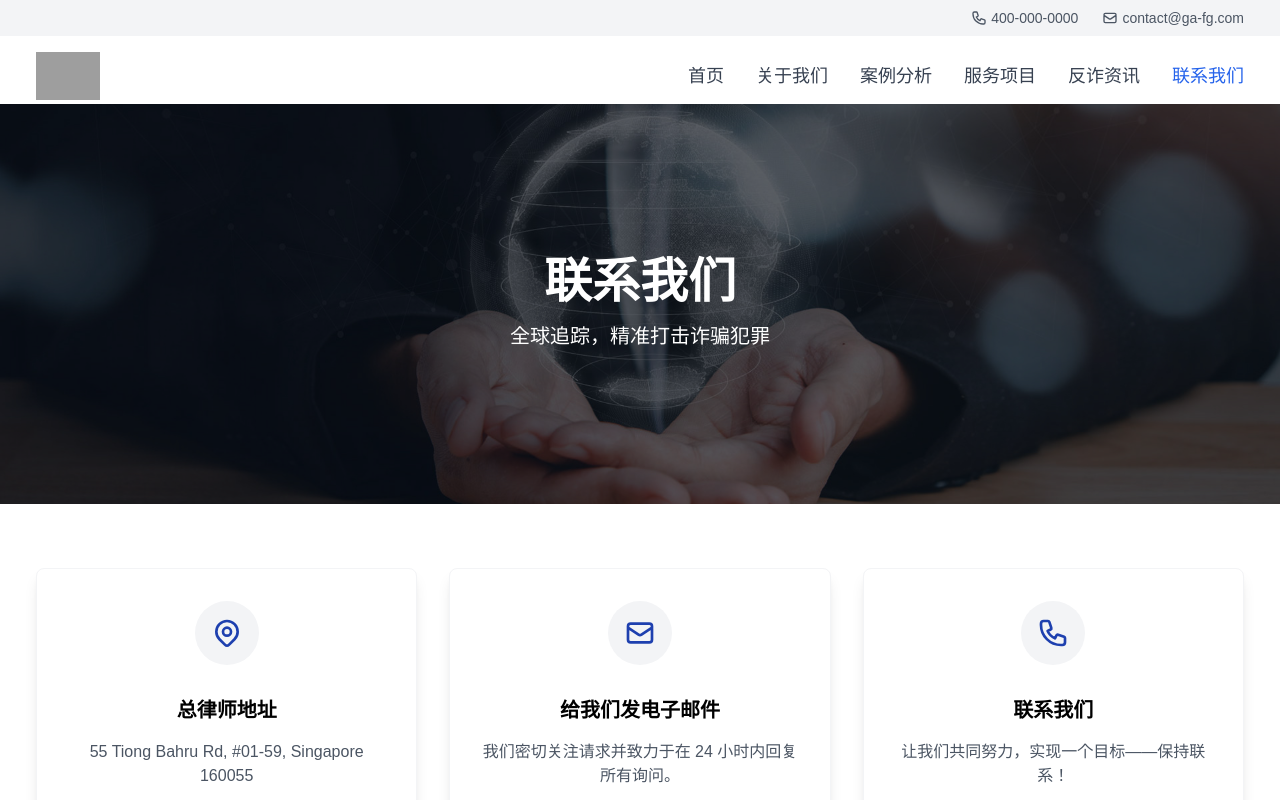
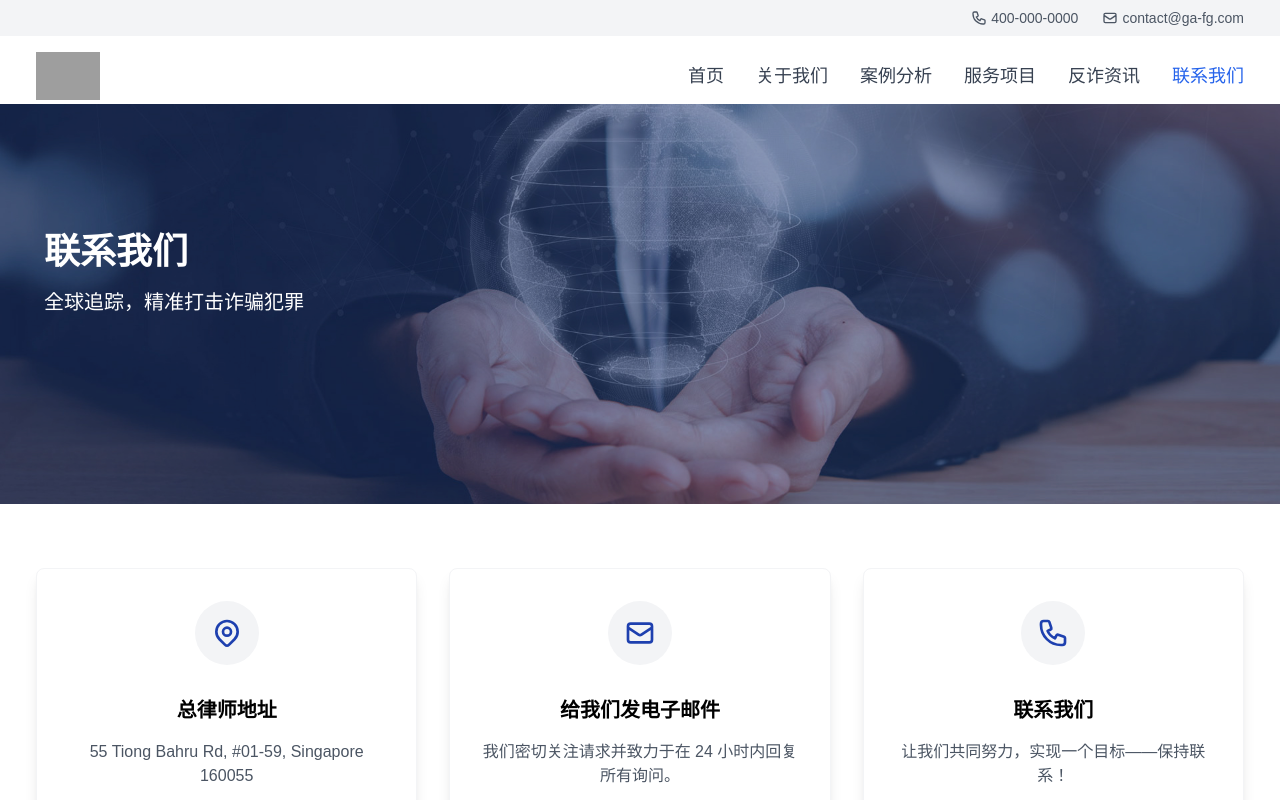
Before and after one commit to daji16868/qianduan, a React (Vite) app: page /contact in a window 1280 px wide. Shown: the top 800 px of the page. Built offline with nearby package versions, Linux system fonts and the light colour scheme; grey boxes are pictures that could not be loaded.

Commit message:
统一联系我们页面的图片样式与其他页面保持一致

```diff
--- a/src/pages/Contact.jsx
+++ b/src/pages/Contact.jsx
@@ -46,20 +46,22 @@ function Contact() {
   return (
     <div className="min-h-screen bg-white">
       {/* Hero Section with Banner Image */}
-      <div className="relative h-[400px] overflow-hidden">
+      <section className="relative h-[400px] bg-blue-900 text-white overflow-hidden">
+        <div className="absolute inset-0 h-full w-full">
           <LazyImage
             src="/assets/images/b1.jpg"
             alt="联系我们"
-          className="w-full h-full object-cover"
-          style={{ objectPosition: "center 30%" }}
+            className="w-full h-full object-cover object-center opacity-70"
+            style={{ objectPosition: "center 85%" }}
             loading="eager"
             priority="high"
           />
-        <div className="absolute inset-0 bg-black bg-opacity-50 flex flex-col items-center justify-center text-white">
-          <h1 className="text-4xl md:text-5xl font-bold mb-4">联系我们</h1>
-          <p className="text-xl text-center max-w-3xl px-4">全球追踪，精准打击诈骗犯罪</p>
         </div>
+        <div className="relative container mx-auto px-6 py-32">
+          <h1 className="text-4xl font-bold mb-4">联系我们</h1>
+          <p className="text-xl max-w-2xl">全球追踪，精准打击诈骗犯罪</p>
         </div>
+      </section>
 
       {/* Contact Cards Section */}
       <div className="container mx-auto px-4 py-16">
```
Lines whose indentation alone changed are shown as unchanged.
